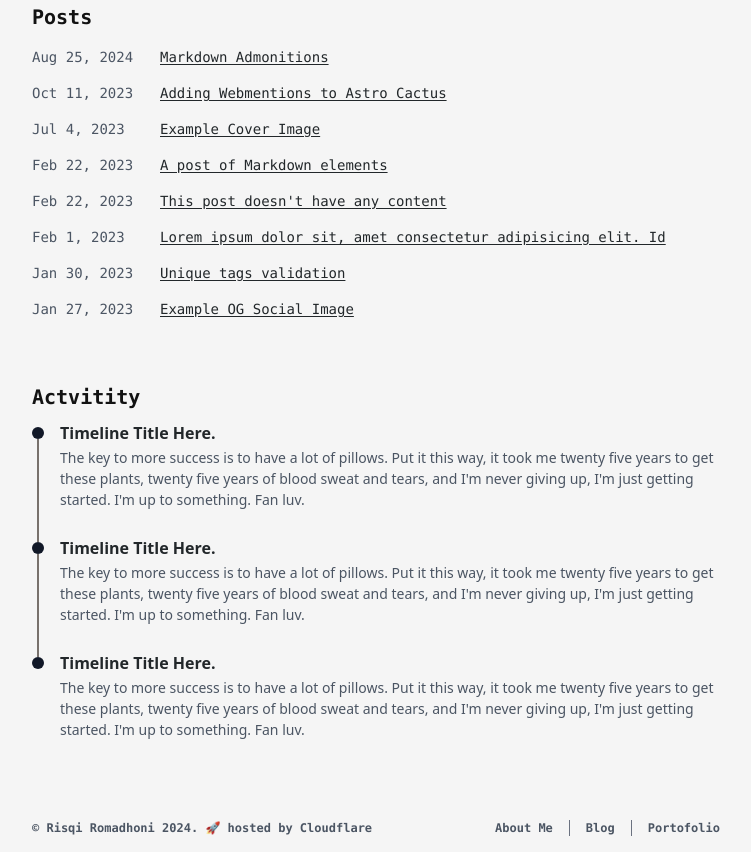
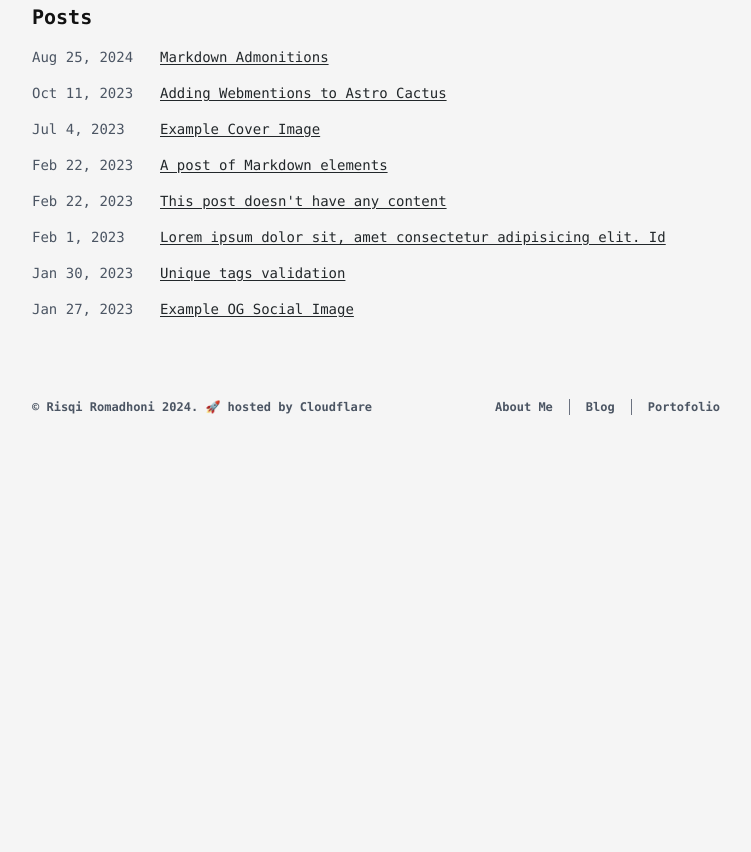
Before and after one commit to risqiromadhoni/heyris.me, an Astro site: page / in a window 1280 px wide. Shown: the part 478-1330 px from the top of the page, without its empty margins (256-1007 px from the left). After the commit the page ends 909 px from the top, so only its background shows below. Built offline with nearby package versions, Linux system fonts and the light colour scheme; Astro itself is replaced by a stand-in of ours; some packages are replaced by stand-ins of ours; what @expressive-code/plugin-line-numbers would draw is missing.

Commit message:
chore: Update dependencies and add Tailwind CSS plugin

```diff
--- a/package.json
+++ b/package.json
@@ -54,6 +54,7 @@
 		"autoprefixer": "^10.4.20",
 		"husky": "^9.1.5",
 		"lint-staged": "^15.2.9",
+		"postcss": "^8.4.43",
 		"prettier": "^3.3.3",
 		"prettier-plugin-astro": "0.14.1",
 		"prettier-plugin-tailwindcss": "^0.6.6",
--- a/postcss.config.cjs
+++ b/postcss.config.cjs
@@ -1,5 +1,6 @@
 module.exports = {
 	plugins: [
+		require("tailwindcss"),
 		require("autoprefixer"),
 		...(process.env.NODE_ENV === "production" ? [require("cssnano")] : []),
 	],
--- a/src/components/layout/Header.astro
+++ b/src/components/layout/Header.astro
@@ -35,7 +35,7 @@ const url = new URL(Astro.request.url);
 			}
 		</nav>
 	</div>
-	<a
+	<!-- <a
 		href="#"
 		type="button"
 		title="Download CV"
@@ -49,7 +49,7 @@ const url = new URL(Astro.request.url);
 		>
 			Download CV
 		</span>
-	</a>
+	</a> -->
 	<ThemeToggle />
 	<mobile-button>
 		<button
--- a/src/pages/about.astro
+++ b/src/pages/about.astro
@@ -22,7 +22,7 @@ const githubLink = socialLinks.find((link) => link.name.includes("github"));
 			href={githubLink?.link}
 			rel={`noreferrer ${githubLink?.isWebmention ? "me authn" : ""}`}
 			target="_blank"
-			class="mx-auto flex w-1/2 justify-center grayscale hover:filter-none"
+			class="mx-auto flex w-1/2 justify-center object-cover grayscale hover:filter-none"
 		>
 			<Image
 				alt="A cartoon cactus looking at the 'Astro.build' logo"
--- a/src/pages/index.astro
+++ b/src/pages/index.astro
@@ -11,7 +11,7 @@ const allPostsByDate = sortMDByDate(allPosts).slice(0, MAX_POSTS);
 
 <PageLayout meta={{ title: "Home" }}>
 	<section>
-		<a
+		<!-- <a
 			href="#"
 			download="risqiromadhoni-cv.pdf"
 			type="button"
@@ -26,7 +26,7 @@ const allPostsByDate = sortMDByDate(allPosts).slice(0, MAX_POSTS);
 			>
 				Download CV
 			</span>
-		</a>
+		</a> -->
 		<h1 class="title mb-6">hey, I'm Risqi <span class="wave">👋</span></h1>
 		<p class="mb-4">
 			As a Software Engineer with <span
@@ -50,83 +50,4 @@ const allPostsByDate = sortMDByDate(allPosts).slice(0, MAX_POSTS);
 			}
 		</ul>
 	</section>
-	<section class="mt-16">
-		<h2 class="title mb-4 text-xl">Actvitity</h2>
-		<dl class="space-y-4">
-			<ul class="flex w-full flex-col">
-				<li class="relative flex flex-col gap-2">
-					<span
-						class="absolute left-0 grid justify-center bg-transparent transition-opacity duration-200"
-						style="top: 12px; width: 12px; opacity: 1; height: calc(100% - 12px);"
-						><span class="h-full w-0.5 bg-stone-500"></span></span
-					><div class="flex h-3 items-center gap-4">
-						<span
-							class="relative z-[2] w-max flex-shrink-0 overflow-hidden rounded-full bg-gray-900 p-1.5 text-white"
-						></span><h6
-							class="text-blue-gray-900 block font-sans text-base font-semibold leading-none tracking-normal antialiased"
-						>
-							Timeline Title Here.
-						</h6>
-					</div><div class="flex gap-4 pb-8">
-						<span class="pointer-events-none invisible h-full flex-shrink-0" style="width: 12px;"
-						></span><div>
-							<p
-								class="block font-sans text-sm font-normal leading-normal text-gray-600 antialiased"
-							>
-								The key to more success is to have a lot of pillows. Put it this way, it took me
-								twenty five years to get these plants, twenty five years of blood sweat and tears,
-								and I'm never giving up, I'm just getting started. I'm up to something. Fan luv.
-							</p>
-						</div>
-					</div>
-				</li><li class="relative flex flex-col gap-2">
-					<span
-						class="absolute left-0 grid justify-center bg-transparent transition-opacity duration-200"
-						style="top: 12px; width: 12px; opacity: 1; height: calc(100% - 12px);"
-						><span class="h-full w-0.5 bg-stone-500"></span></span
-					><div class="flex h-3 items-center gap-4">
-						<span
-							class="relative z-[2] w-max flex-shrink-0 overflow-hidden rounded-full bg-gray-900 p-1.5 text-white"
-						></span><h6
-							class="text-blue-gray-900 block font-sans text-base font-semibold leading-none tracking-normal antialiased"
-						>
-							Timeline Title Here.
-						</h6>
-					</div><div class="flex gap-4 pb-8">
-						<span class="pointer-events-none invisible h-full flex-shrink-0" style="width: 12px;"
-						></span><div>
-							<p
-								class="block font-sans text-sm font-normal leading-normal text-gray-600 antialiased"
-							>
-								The key to more success is to have a lot of pillows. Put it this way, it took me
-								twenty five years to get these plants, twenty five years of blood sweat and tears,
-								and I'm never giving up, I'm just getting started. I'm up to something. Fan luv.
-							</p>
-						</div>
-					</div>
-				</li><li class="relative flex flex-col gap-2">
-					<div class="flex h-3 items-center gap-4">
-						<span
-							class="relative z-[2] w-max flex-shrink-0 overflow-hidden rounded-full bg-gray-900 p-1.5 text-white"
-						></span><h6
-							class="text-blue-gray-900 block font-sans text-base font-semibold leading-none tracking-normal antialiased"
-						>
-							Timeline Title Here.
-						</h6>
-					</div><div class="flex gap-4">
-						<span class="pointer-events-none invisible h-full flex-shrink-0" style="width: 12px;"
-						></span><div>
-							<p
-								class="block font-sans text-sm font-normal leading-normal text-gray-600 antialiased"
-							>
-								The key to more success is to have a lot of pillows. Put it this way, it took me
-								twenty five years to get these plants, twenty five years of blood sweat and tears,
-								and I'm never giving up, I'm just getting started. I'm up to something. Fan luv.
-							</p>
-						</div>
-					</div>
-				</li>
-			</ul>
-		</dl>
-	</section>
 </PageLayout>
```
Also changed, not shown: .github/workflows/deploy.yml, pnpm-lock.yaml.
